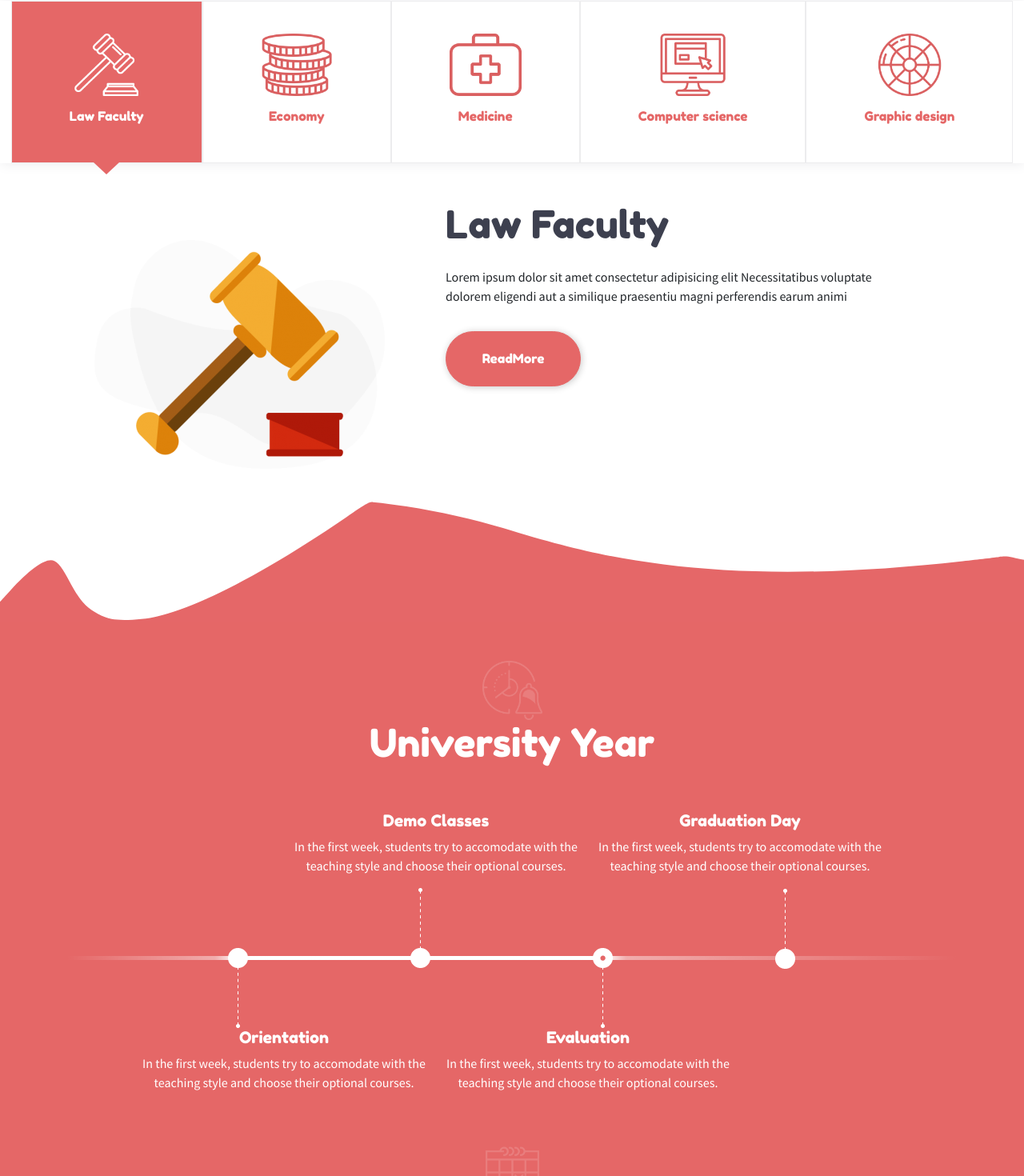
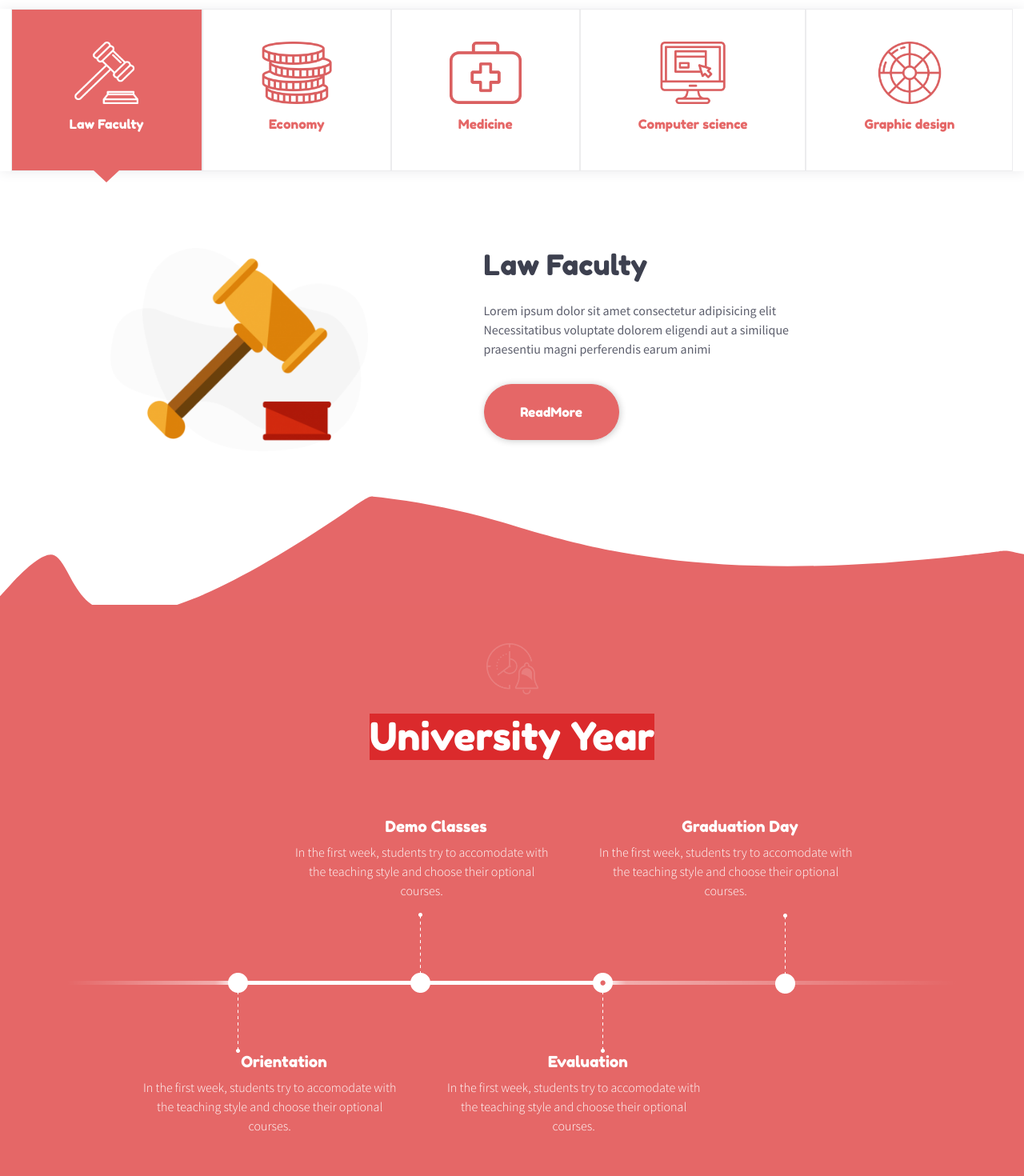
Before and after one commit to cif95/proj-html-vuejs, a Vue app: page / in a window 1280 px wide. Shown: the part 1285-2755 px from the top of the page at 80% size. Built offline with nearby package versions, Linux system fonts and the light colour scheme.

Commit message:
style corrections

```diff
--- a/src/assets/scss/main-style.scss
+++ b/src/assets/scss/main-style.scss
@@ -9,4 +9,7 @@
 	h1,h2,h3,h4,h5,h6,button {
 		font-family: 'Fredoka One', cursive;
 	}
+	main p:not(section#time-line p) {
+		color: #5c5e6c;
+	}
 }
--- a/src/assets/scss/partials/_common.scss
+++ b/src/assets/scss/partials/_common.scss
@@ -37,3 +37,15 @@ h2 {
 	border: 1px solid white;
 	background-color: transparent;
 }
+
+.my-fs-xxs {
+	font-size: 0.7rem;
+}
+
+.my-slider-fs {
+	font-size: 2.2rem;
+}
+
+.text-lighter {
+	color: #8b8b8a;
+}
--- a/src/assets/scss/partials/_variables.scss
+++ b/src/assets/scss/partials/_variables.scss
@@ -35,14 +35,21 @@ $greyTextColor: #8b8b8a;
 }
 
 @mixin eventCard{
-	width: 90%;
+  max-width: 85%;
   position: relative;
-  border-radius: 10px;
+  border-radius: 15px;
   padding: 2rem 0.5rem;
   color: $cardTextColor;
   background-color: white;
-  h3 {
+  h3.title {
     color: $sectionHeadingColor;
+  }
+  span.date {
+    font-size: 0.85rem;
+  }
+  p.info {
+    max-width: 85%;
+    margin: 0 auto;
   }
   button {
     font-size: 0.85rem;
@@ -52,19 +59,29 @@ $greyTextColor: #8b8b8a;
   }
 }
 
-@mixin coursesCard{
+@mixin courseCard{
   border-radius: 5px;
   position: relative;
   padding: 1.5rem;
   color: #74777B;
   box-shadow: 2px 2px 15px rgba(0, 0, 0, 0.11);
   color: $cardTextColor;
-  h5 {
+  img {
+    width: 80px;
+  }
+  h5.title {
     color: $sectionHeadingColor;
+  }
+  p.price,
+  p.teacher {
+    font-size: 0.85rem;
+  }
+  span {
+    font-weight: bold;
   }
   button {
     font-size: 0.9rem;
-    padding: 0.5rem 1rem;
+    padding: 0.7rem 1rem;
     transform: translateX(-50%);
     @include position(absolute, 90%, 0, inherit, 50%);
   }
--- a/src/components/FooterComponents/FooterNav.vue
+++ b/src/components/FooterComponents/FooterNav.vue
@@ -8,7 +8,7 @@
             src="../../assets/img/theme_eduprime_logo.png"
             alt="edu prime logo"
           />
-          <p class="py-5">
+          <p class="py-3">
             Lorem ipsum dolor, sit amet consectetur adipisicing elit. Blanditiis
             corrupti quasi odit vero.
           </p>
@@ -135,6 +135,7 @@ export default {
 @import "../../assets/scss/partials/_variables.scss";
 section {
   color: white;
+  padding-top: 2.5rem;
   background-color: $primaryColor;
   div#socials i {
     width: 50px;
@@ -147,7 +148,7 @@ section {
   }
   ul {
     @include custom-list(white);
-    line-height: 2rem;
+    line-height: 2.25rem;
     padding-top: 1rem;
   }
   div#search-categories {
@@ -163,7 +164,7 @@ section {
     button.my-btn-outline {
       font-weight: 400;
       padding: 0.45rem 0.85rem;
-      font-size: 0.7rem;
+      font-size: 0.8rem;
       font-family: "Source Sans Pro", sans-serif;
     }
     p {
--- a/src/components/FooterComponents/Partners.vue
+++ b/src/components/FooterComponents/Partners.vue
@@ -9,9 +9,11 @@
             level overviews. Iterative approaches to corporate strategy.
           </p>
         </div>
+      </div>
+      <div class="row row-cols-8">
         <div class="col">
           <img
-            class="img-fluid mx-4"
+            class="img-fluid px-3"
             v-for="(el, index) in 8"
             :key="index"
             :src="require(`../../assets/img/partner-${index + 1}.png`)"
@@ -43,9 +45,9 @@ p {
   margin: 0 auto;
 }
 img {
-  filter: contrast(0);
-  max-width: 190px;
-  min-height: 40px;
-  max-height: 40px;
+  filter: opacity(0.3);
+  max-width: 250px;
+  min-height: 50px;
+  max-height: 50px;
 }
 </style>
--- a/src/components/Main.vue
+++ b/src/components/Main.vue
@@ -27,7 +27,7 @@
           <div class="col-12 py-5">
             <h2>Latest courses</h2>
           </div>
-          <div class="col-3" v-for="(course, i) in this.courses" :key="i">
+          <div class="col-3 px-3" v-for="(course, i) in this.courses" :key="i">
             <CoursesCard :course="course" />
           </div>
         </div>
@@ -71,6 +71,7 @@ export default {
           btnText: "ReadMore",
           btnColor: "primary",
           textColOrder: 1,
+          isSliderItem: true,
         },
         {
           active: false,
@@ -84,6 +85,7 @@ export default {
           btnText: "ReadMore",
           btnColor: "primary",
           textColOrder: 1,
+          isSliderItem: true,
         },
         {
           active: false,
@@ -97,6 +99,7 @@ export default {
           btnText: "ReadMore",
           btnColor: "primary",
           textColOrder: 1,
+          isSliderItem: true,
         },
         {
           active: false,
@@ -110,6 +113,7 @@ export default {
           btnText: "ReadMore",
           btnColor: "primary",
           textColOrder: 1,
+          isSliderItem: true,
         },
         {
           active: false,
@@ -123,6 +127,7 @@ export default {
           btnText: "ReadMore",
           btnColor: "primary",
           textColOrder: 1,
+          isSliderItem: true,
         },
       ],
       sections: [
@@ -213,7 +218,7 @@ section#courses {
 
 section#faculties::after {
   content: url("../assets/img/svg/svg-0.svg");
-  @include position(absolute, 81%, 0, inherit, 0);
+  @include position(absolute, 82%, 0, inherit, 0);
 }
 
 section#time-line {
@@ -224,8 +229,5 @@ section#time-line {
   h2 {
     color: white;
   }
-  img.clock-icon {
-    width: 75px;
-  }
 }
 </style>
--- a/src/components/MainComponents/CoursesCard.vue
+++ b/src/components/MainComponents/CoursesCard.vue
@@ -1,21 +1,21 @@
 <template>
   <div class="my-courses-card text-center">
     <img
-      class="img-fluid w-50 p-4"
+      class="img-fluid py-4"
       :src="require(`../../assets/img/${course.iconPath}`)"
       :alt="course.iconPath"
     />
-    <h5>{{ course.title }}</h5>
-    <p>
+    <h5 class="title">{{ course.title }}</h5>
+    <p class="teacher mb-2">
       <i class="far fa-user"></i>
-      Teacher : {{ course.teacher }}
+      Teacher :<span>{{ course.teacher }}</span>
     </p>
-    <p>
+    <p class="price">
       <i class="far fa-money-bill-alt"></i>
-      Price : {{ course.price }}
+      Price : <span>{{ course.price }}</span>
     </p>
     <button class="my-btn my-btn-primary">
-      <i class="far fa-eye"></i>
+      <i class="far fa-eye my-fs-xxs"></i>
       View Courses
     </button>
   </div>
@@ -31,6 +31,6 @@ export default {
 <style lang="scss" scoped>
 @import "../../assets/scss/partials/_variables.scss";
 div.my-courses-card {
-  @include coursesCard;
+  @include courseCard;
 }
 </style>
--- a/src/components/MainComponents/EventCard.vue
+++ b/src/components/MainComponents/EventCard.vue
@@ -1,11 +1,11 @@
 <template>
-  <div class="my-card border-1 d-flex flex-column mx-auto">
-    <h3>{{ item.title }}</h3>
-    <span>
+  <div class="my-event-card border-1 d-flex flex-column mx-auto">
+    <h3 class="title">{{ item.title }}</h3>
+    <span class="date pb-2">
       <i class="far fa-calendar-alt"></i>
       {{ item.date }}
     </span>
-    <p>{{ item.text }}</p>
+    <p class="info pb-3">{{ item.text }}</p>
     <button class="my-btn my-btn-primary">
       <i class="fas fa-plus"></i>
       Find More
@@ -22,7 +22,7 @@ export default {
 
 <style lang="scss" scoped>
 @import "../../assets/scss/partials/_variables.scss";
-div.my-card {
+div.my-event-card {
   @include eventCard;
 }
 </style>
--- a/src/components/MainComponents/StandardContent.vue
+++ b/src/components/MainComponents/StandardContent.vue
@@ -1,14 +1,22 @@
 <template>
-  <div class="row py-5">
-    <div class="col-6" :class="{ 'order-1': section.textColOrder == 1 }">
+  <div class="row py-5 justify-content-center">
+    <div
+      class="col-6"
+      :class="{
+        'order-1': section.textColOrder == 1,
+        'pt-5': section.isSliderItem,
+      }"
+    >
       <img
         v-if="section.hasIcon == true"
         class="img-fluid section-icon pb-4"
         :src="require(`../../assets/img/${section.iconPath}`)"
         :alt="section.iconPath"
       />
-      <h2>{{ section.title }}</h2>
-      <p class="py-3">
+      <h2 :class="{ 'my-slider-fs': section.isSliderItem }">
+        {{ section.title }}
+      </h2>
+      <p class="py-3" :class="{ 'text-lighter': section.isSliderItem }">
         {{ section.text }}
       </p>
       <button
@@ -20,9 +28,9 @@
         {{ section.btnText }}
       </button>
     </div>
-    <div class="col-5 p-5">
+    <div :class="section.isSliderItem ? 'col-5' : 'col-6'">
       <img
-        class="img-fluid"
+        class="img-fluid px-2 py-5 w-75"
         :src="require(`../../assets/img/${section.imgPath}`)"
         :alt="section.imgPath"
       />
@@ -37,10 +45,13 @@ export default {
 };
 </script>
 
-<style lang="scss">
+<style lang="scss" scoped>
 div.row {
   img.section-icon {
     width: 60px;
   }
+  p {
+    max-width: 70%;
+  }
 }
 </style>
--- a/src/components/MainComponents/TimeLineContent.vue
+++ b/src/components/MainComponents/TimeLineContent.vue
@@ -1,6 +1,6 @@
 <template>
   <div class="container py-5 mb-5">
-    <div class="row text-center">
+    <div id="university-year" class="row text-center">
       <div class="col-12 pb-5">
         <img
           class="clock-icon"
@@ -10,14 +10,14 @@
         <h2>University Year</h2>
       </div>
       <div class="col-4 offset-3">
-        <h5>Demo Classes</h5>
+        <h6>Demo Classes</h6>
         <p>
           In the first week, students try to accomodate with the teaching style
           and choose their optional courses.
         </p>
       </div>
       <div class="col-4">
-        <h5>Graduation Day</h5>
+        <h6>Graduation Day</h6>
         <p>
           In the first week, students try to accomodate with the teaching style
           and choose their optional courses.
@@ -27,14 +27,14 @@
         <img src="../../assets/img/Timeline-Item.png" alt="timeline picture" />
       </div>
       <div class="col-4 offset-1">
-        <h5>Orientation</h5>
+        <h6>Orientation</h6>
         <p>
           In the first week, students try to accomodate with the teaching style
           and choose their optional courses.
         </p>
       </div>
       <div class="col-4">
-        <h5>Evaluation</h5>
+        <h6>Evaluation</h6>
         <p>
           In the first week, students try to accomodate with the teaching style
           and choose their optional courses.
@@ -48,12 +48,12 @@
         />
       </div>
     </div>
-    <div class="row text-center">
+    <div id="upcoming-events" class="row text-center">
       <div class="col-12 pb-5">
         <h2>Upcoming Events</h2>
       </div>
       <div
-        class="col-4 pb-4"
+        class="col-4 px-0 py-4"
         v-for="(event, index) in this.upcomingEv"
         :key="index"
       >
@@ -100,12 +100,26 @@ export default {
 
 <style style="scss" scoped>
 @import "../../assets/scss/partials/_variables.scss";
+div#university-year h2 {
+  width: fit-content;
+  margin: 1.5rem auto;
+  background-color: #db2a2c;
+}
+h6 {
+  font-size: 1.2rem;
+}
+p {
+  font-weight: 300;
+  max-width: 90%;
+}
+img.clock-icon {
+  width: 65px;
+}
 div.container::after {
   content: url("../../assets/img/svg/svg-1.svg");
   position: absolute;
   top: 99.5%;
   left: 0;
   right: 0;
-  /* @include position(absolute, 99.5%, 0, inherit, 0); */
 }
 </style>
```
